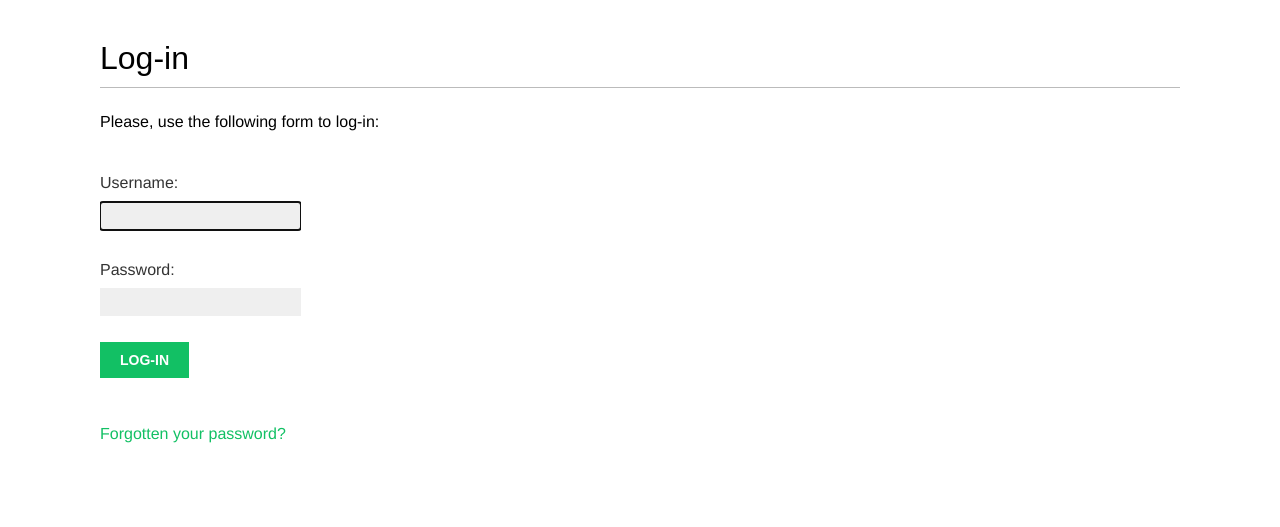
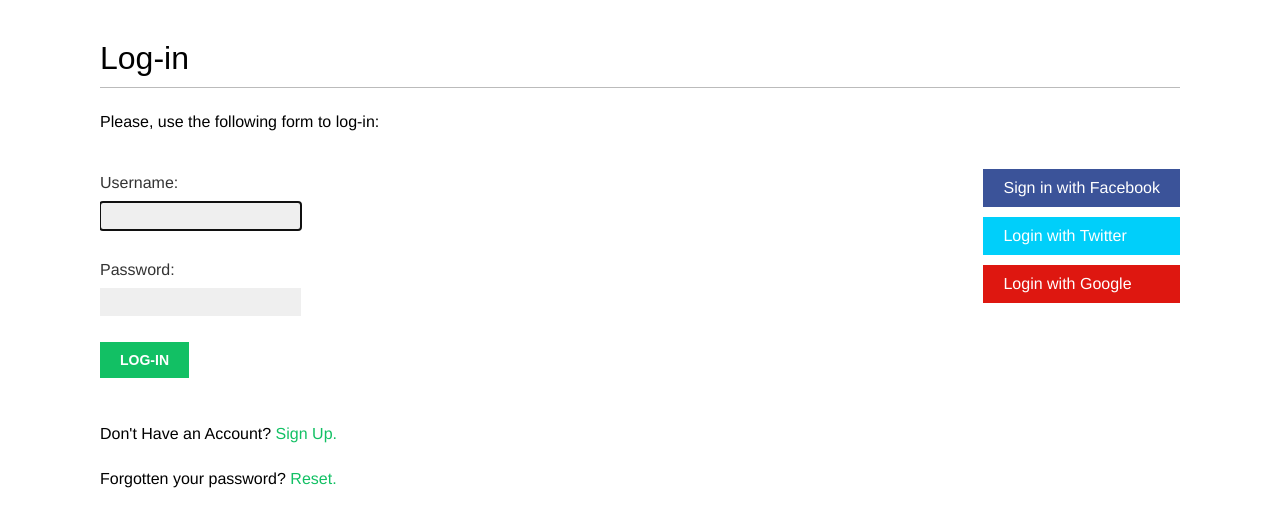
Before and after one commit to geoff-raymann/social_app, a Django app: page /account/login/ in a window 1280 px wide. Shown: the part 47-574 px from the top of the page. Run offline with Django 4.2, Linux system fonts and the light colour scheme; some web fonts are replaced.

Commit message:
Add Social Authentication

```diff
--- a/account/templates/registration/login.html
+++ b/account/templates/registration/login.html
@@ -18,6 +18,20 @@
             <input type="hidden" name="next" value="{{ next }}" />
             <p><input type="submit" value="Log-in"></p>
         </form>
-        <p><a href="{% url 'account:password_reset' %}">Forgotten your password?</a></p>
+        <p>Don't Have an Account? <a href="{% url 'account:register' %}">Sign Up.</a></p>
+        <p>Forgotten your password? <a href="{% url 'account:password_reset' %}">Reset.</a></p>
+    </div>
+    <div class="social">
+        <ul>
+            <li class="facebook">
+                <a href="{% url 'social:begin' 'facebook' %}">Sign in with Facebook</a>
+            </li>
+            <li class="twitter">
+                <a href="{% url 'social:begin' 'twitter' %}">Login with Twitter</a>
+            </li>
+            <li class="google">
+                <a href="{% url 'social:begin' 'google-oauth2' %}">Login with Google</a>
+            </li>
+        </ul>
     </div>
 {% endblock %}
--- a/bookmarks/urls.py
+++ b/bookmarks/urls.py
@@ -22,6 +22,7 @@ from django.conf.urls.static import static
 urlpatterns = [
     path('admin/', admin.site.urls),
     path('account/', include('account.urls')),
+    path('social-auth/', include('social_django.urls', namespace='social')),
 ]
 
 if settings.DEBUG:
```
Also changed, not shown: account/models.py (+19 -0 lines), account/views.py (+46 -0 lines), bookmarks/settings.py (+16 -1 lines), db.sqlite3, media/users/2023/02/08/Screenshot_from_2022-04-27_10-58-30.png (added), media/users/2023/02/08/ashley.jpg (added), 2 other files.
